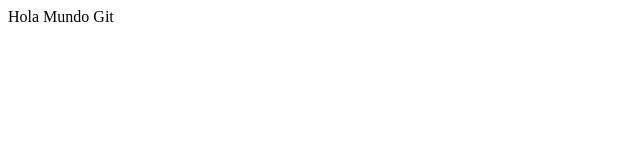
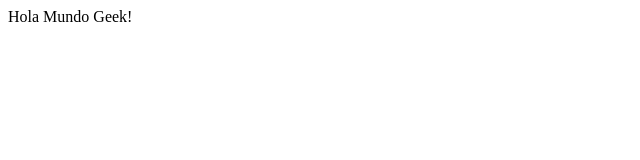
Before and after one commit to adatux/holaMundoAngular, a plain HTML site: page index.html in a window 1280 px wide. Shown: the full height of the page, 0-640 px from the left. Drawn offline with Linux system fonts and the light colour scheme.

Commit message:
cambio git por geek

```diff
--- a/index.html
+++ b/index.html
@@ -8,7 +8,7 @@
 </head>
 
 <body>
-    Hola Mundo Git
+    Hola Mundo Geek!
 </body>
 
 </html>
```
